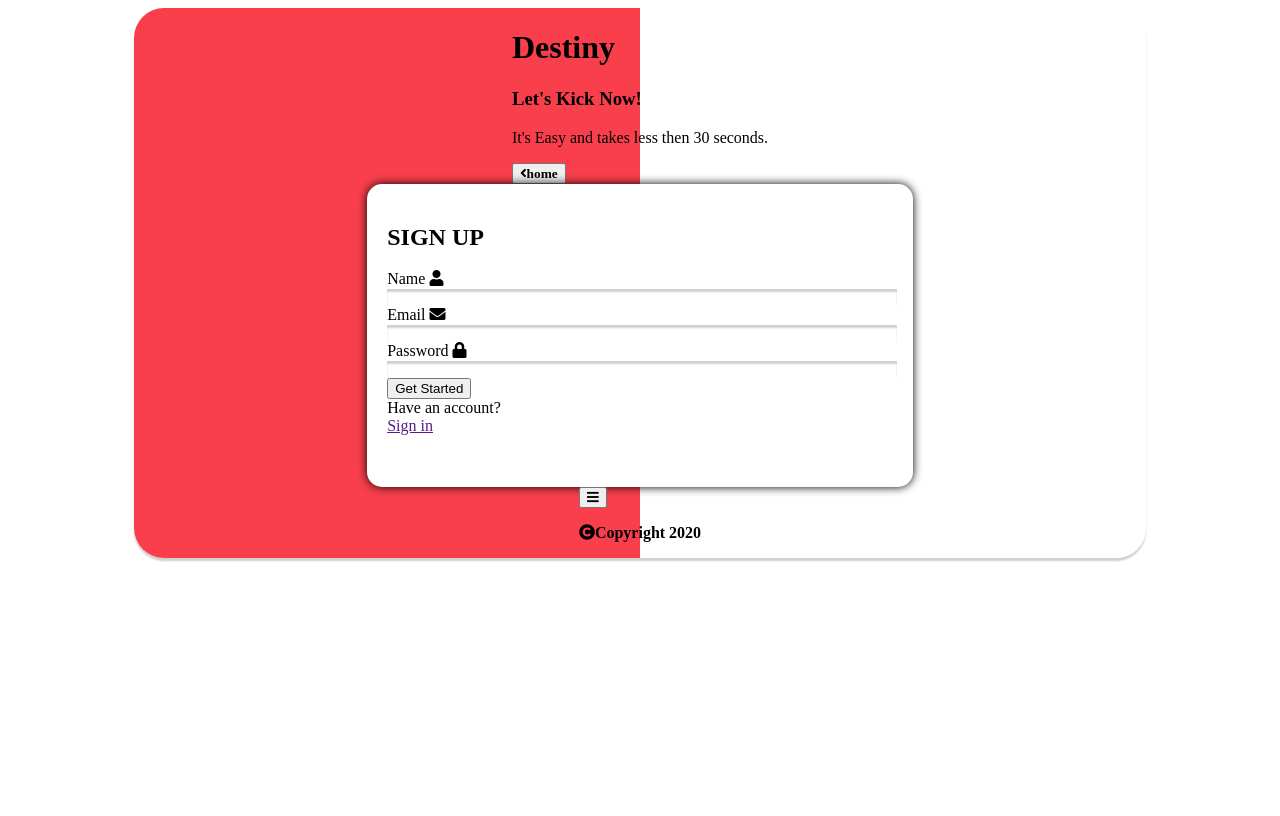
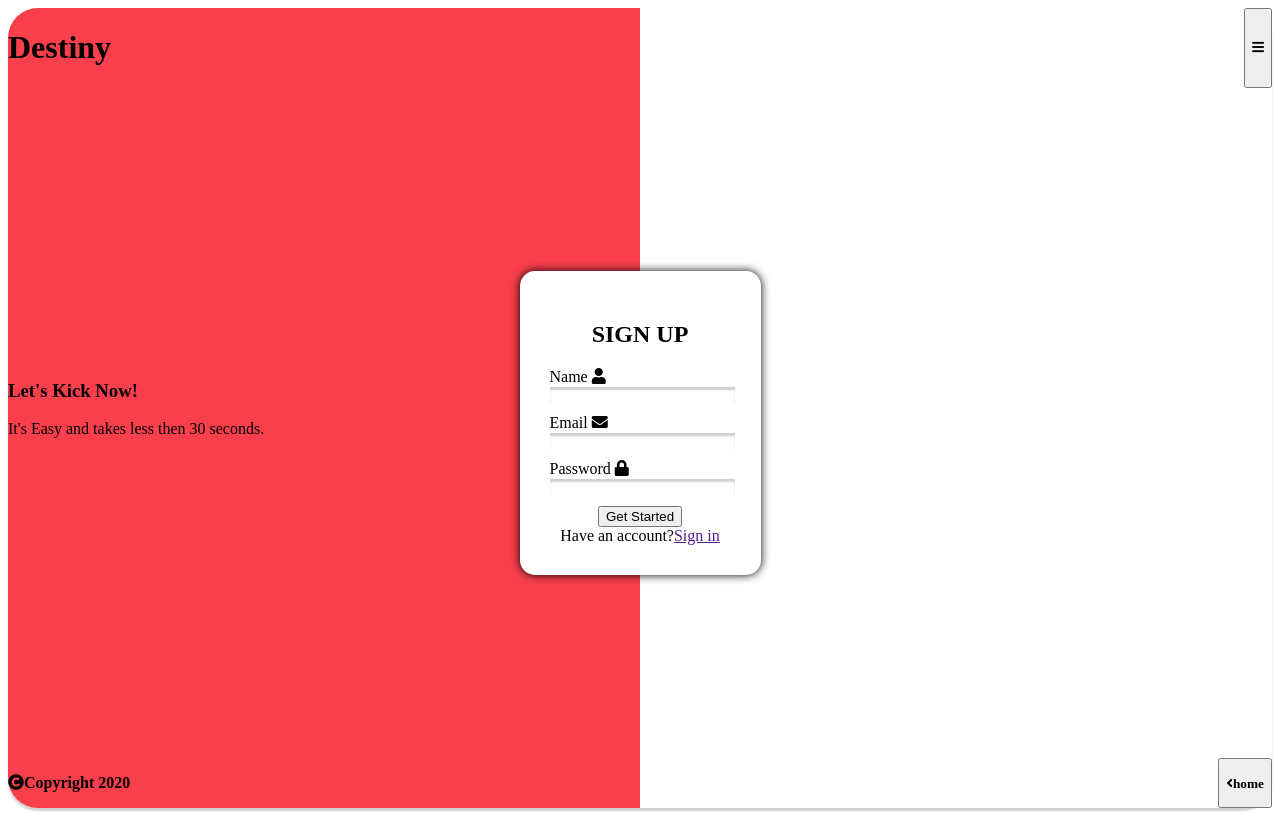
Before and after one commit to likelion-10-code-review/Code-Review-Study, a plain HTML site: page login/ajm/index.html in a window 1280 px wide. Drawn offline with Linux system fonts and the light colour scheme.

Commit message:
폼 컨테이너 수정

```diff
--- a/login/ajm/index.html
+++ b/login/ajm/index.html
@@ -8,48 +8,66 @@
       rel="stylesheet"
       href="https://cdnjs.cloudflare.com/ajax/libs/font-awesome/5.8.2/css/all.min.css"
     />
+    <!-- 테스트 -->
     <title>login</title>
   </head>
   <body>
     <div class="signup_page">
-      <div class="signup_left">
+      <!-- 헤더 -->
+      <header>
         <h1>Destiny</h1>
+        <button>
+          <i class="fas fa-bars"></i>
+        </button>
+      </header>
+
+      <!-- 문구 -->
+      <aside>
         <h3>Let's Kick Now!</h3>
         <p>It's Easy and takes less then 30 seconds.</p>
-        <button class="btn-backhome">
-          <i class="fas fa-angle-left">home</i>
-        </button>
-      </div>
+      </aside>
+
+      <!-- 폼 컨테이너 -->
       <div class="formContainer">
-        <h2>SIGN UP</h2>
+        <!-- 입력 폼 -->
         <form action="/">
+          <h2>SIGN UP</h2>
+          <!-- 이름 입력 -->
           <div class="NameForm">
             Name <i class="inputicon fas fa-user"></i><br />
             <input type="text" id="inputName" />
             <label for="inputName"></label>
           </div>
+          <!-- 이메일 입력 -->
           <div class="EmailForm">
             Email <i class="inputicon fas fa-envelope"></i><br />
             <input type="email" id="inputEmail" />
             <label for="inputEmail"></label>
           </div>
+          <!-- 패스워드 입력 -->
           <div class="PwForm">
             Password <i class="inputicon fas fa-lock"></i><br />
             <input type="password" id="inputPassword" />
             <label for="inputPassword"></label>
           </div>
+          <!-- 버튼 -->
           <button>Get Started</button>
+          <!-- 로그인 링크 -->
+          <span>Have an account?<a href="">Sign in</a></span>
         </form>
-        <link>Have an account? <a href="">Sign in</a></p>
       </div>
-      <div class="signup_right">
-        <button>
-          <i class="fas fa-bars"></i>
-        </button>
+
+      <!-- 푸터 -->
+      <footer>
+        <!-- 저작권 -->
         <p>
           <i class="fas fa-copyright">Copyright 2020</i>
         </p>
-      </div>
+        <!-- home 버튼 -->
+        <button class="btn-backhome">
+          <i class="fas fa-angle-left">home</i>
+        </button>
+      </footer>
     </div>
   </body>
 </html>
--- a/login/ajm/login.css
+++ b/login/ajm/login.css
@@ -1,30 +1,56 @@
-body{
+body {
   display: flex;
-  justify-content: center;
-  align-items: center;
+  flex-direction: column;
+  height: 100vw;
+  height: 100vh;
 }
-.signup_page{
+
+header {
   display: flex;
-  flex-flow: column;
-  width: 80%;
+  flex-direction: row;
+  justify-content: space-between;
+}
+
+aside {
+  position: absolute;
+  top: 50%;
+  left: 0;
+  transform: translateY(-50%);
+}
+.signup_page {
+  display: flex;
+  flex-direction: column;
+  flex: 1;
+  position: relative;
   border-radius: 30px;
-  justify-content: center;
-  align-items: center;
   box-shadow: 0 3px 2px rgb(208, 208, 208);
   background: linear-gradient(to right, #f93f4c 50%, #ffffff 50%);
 }
 
 .formContainer {
+  flex: 1;
+  display: flex;
+  justify-content: center;
+  align-items: center;
+}
+.formContainer form {
   display: flex;
   flex-flow: column;
-  width: 50%;
-  padding: 20px;
+  justify-content: center;
+  align-items: center;
   border-radius: 15px;
-  background-color: white;
+  background: white;
   box-shadow: 0 0 10px;
-  input {
-    width: 100%;
-    border: none;
-    box-shadow: inset 0 3px 2px rgb(208, 208, 208);
-  }
+  padding: 30px;
 }
+.formContainer input {
+  width: 100%;
+  border: none;
+  box-shadow: inset 0 3px 2px rgb(208, 208, 208);
+  margin-bottom: 10px;
+}
+footer {
+  display: flex;
+  flex-direction: row;
+  justify-content: space-between;
+}
```
